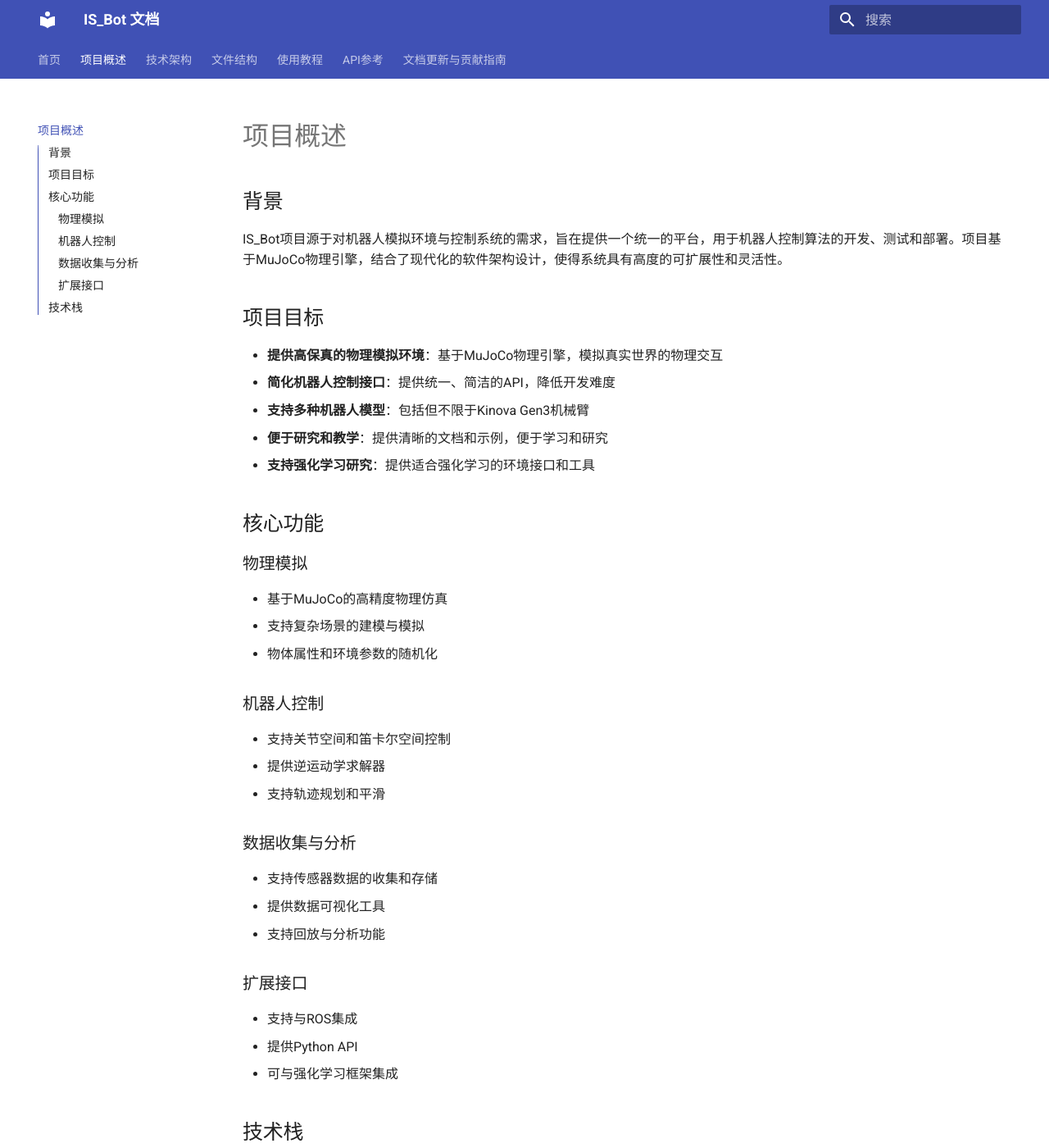
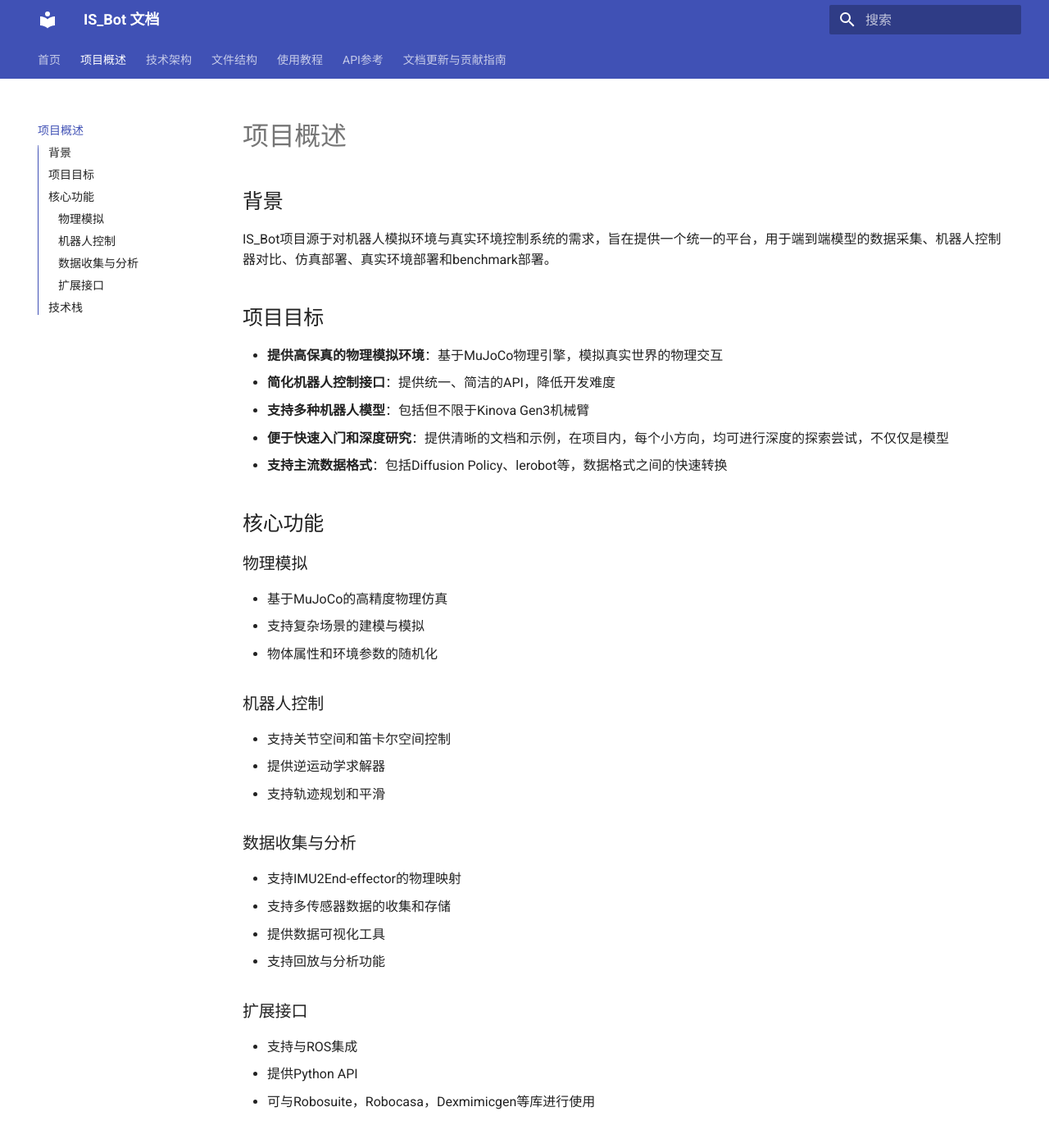
Before and after one commit to yuxxxuan/My_IS_Bot, an MkDocs documentation site: the page built from docs_src/overview.md, in a window 1280 px wide and 1400 px high. Shown: the whole window at 82% size. Built offline with MkDocs 1.6.1 and Material for MkDocs 9.7.7, drawn with Linux system fonts in a browser that asks for light colours; some of the changed text lies outside the part shown.

Commit message:
主要更新 docs overview.md

```diff
--- a/docs_src/overview.md
+++ b/docs_src/overview.md
@@ -2,15 +2,15 @@
 
 ## 背景
 
-IS_Bot项目源于对机器人模拟环境与控制系统的需求，旨在提供一个统一的平台，用于机器人控制算法的开发、测试和部署。项目基于MuJoCo物理引擎，结合了现代化的软件架构设计，使得系统具有高度的可扩展性和灵活性。
+IS_Bot项目源于对机器人模拟环境与真实环境控制系统的需求，旨在提供一个统一的平台，用于端到端模型的数据采集、机器人控制器对比、仿真部署、真实环境部署和benchmark部署。
 
 ## 项目目标
 
 - **提供高保真的物理模拟环境**：基于MuJoCo物理引擎，模拟真实世界的物理交互
 - **简化机器人控制接口**：提供统一、简洁的API，降低开发难度
 - **支持多种机器人模型**：包括但不限于Kinova Gen3机械臂
-- **便于研究和教学**：提供清晰的文档和示例，便于学习和研究
-- **支持强化学习研究**：提供适合强化学习的环境接口和工具
+- **便于快速入门和深度研究**：提供清晰的文档和示例，在项目内，每个小方向，均可进行深度的探索尝试，不仅仅是模型
+- **支持主流数据格式**：包括Diffusion Policy、lerobot等，数据格式之间的快速转换
 
 ## 核心功能
 
@@ -28,7 +28,8 @@ IS_Bot项目源于对机器人模拟环境与控制系统的需求，旨在提
 
 ### 数据收集与分析
 
-- 支持传感器数据的收集和存储
+- 支持IMU2End-effector的物理映射
+- 支持多传感器数据的收集和存储
 - 提供数据可视化工具
 - 支持回放与分析功能
 
@@ -36,11 +37,10 @@ IS_Bot项目源于对机器人模拟环境与控制系统的需求，旨在提
 
 - 支持与ROS集成
 - 提供Python API
-- 可与强化学习框架集成
+- 可与Robosuite，Robocasa，Dexmimicgen等库进行使用
 
 ## 技术栈
 
-- **核心引擎**：MuJoCo物理引擎
+- **核心仿真引擎**：MuJoCo
 - **编程语言**：Python
-- **辅助库**：NumPy, OpenCV, Ruckig等
-- **可视化**：MuJoCo内置渲染器
+- **可视化**: mujoco.viewer, rerun.io
```
Also changed, not shown: docs/index.html (+4 -4 lines), docs/overview/index.html (+8 -8 lines), docs/search/search_index.json (+1 -1 lines), docs/sitemap.xml (+24 -24 lines), docs_src/index.md (+3 -3 lines), docs_src/assets/images/logo.png (added), 1 other file.
